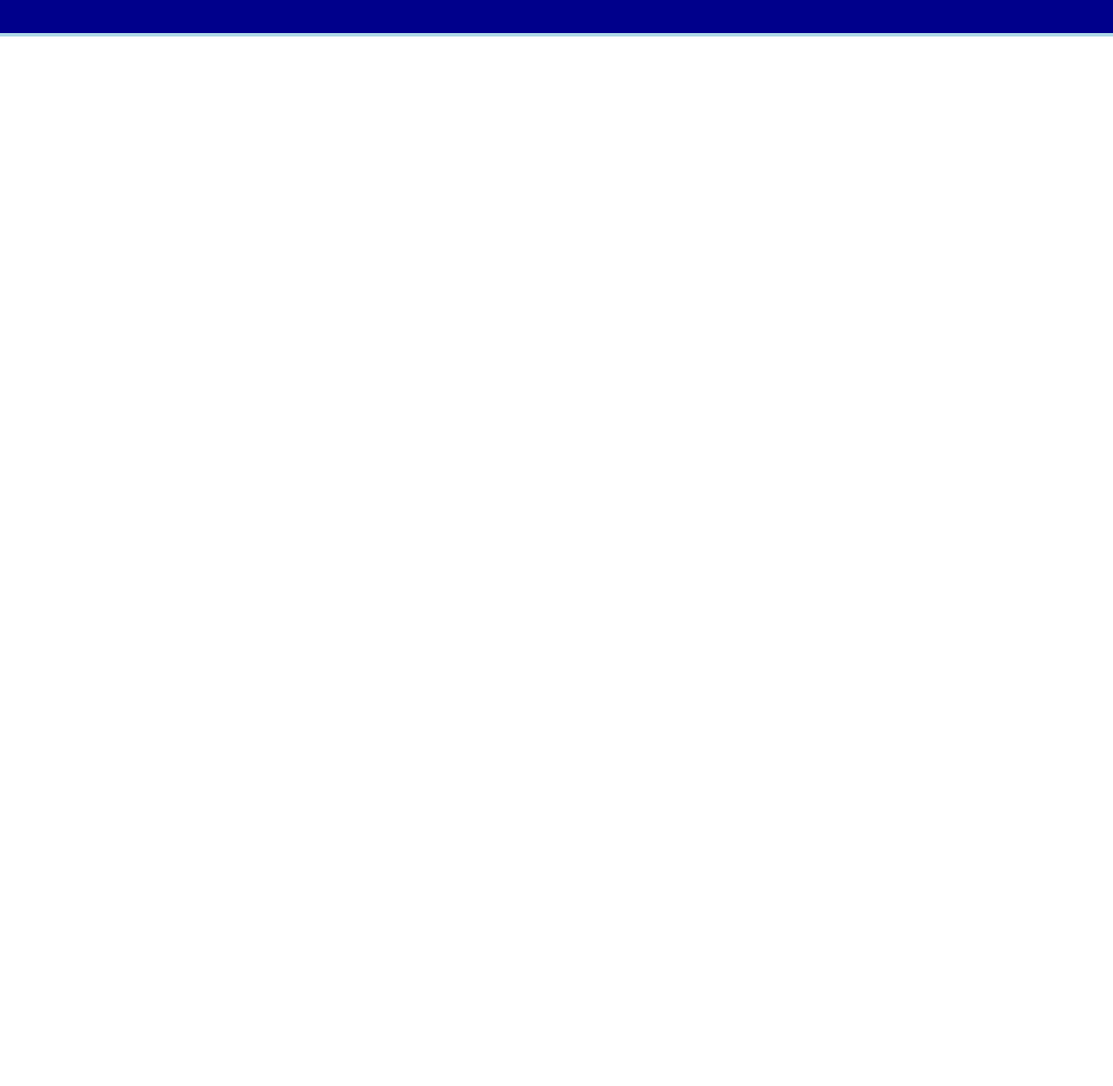
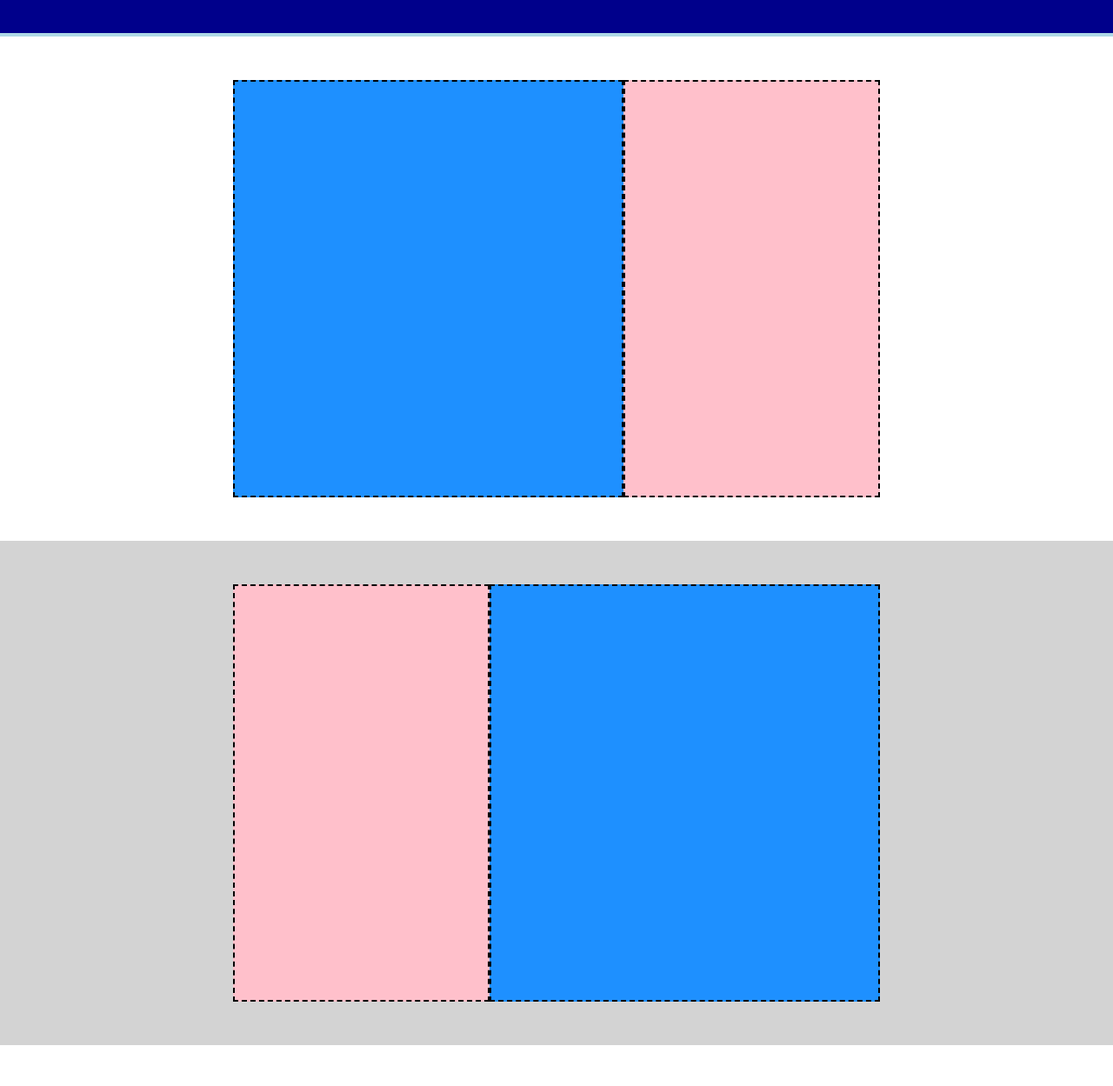
Before and after one commit to giorgiagalbullicavazzini/htmlcss-struttura-discord, a plain HTML site: page index.html in a window 1280 px wide. Shown: the part 540-1789 px from the top of the page at 87% size. Before the commit the page ends 800 px from the top, so only its background shows below. Drawn offline with Linux system fonts and the light colour scheme.

Commit message:
Inizio main

```diff
--- a/css/style.css
+++ b/css/style.css
@@ -44,6 +44,23 @@ Debug
   background-color: #EE82EE;
   border: 2px dashed;
   height: 400px;
+}
+
+.debug section:nth-child(even) {
+  background-color: #D3D3D3;
+}
+
+.debug section > * {
+  border: 2px dashed;
+  height: 480px;
+}
+
+.debug .big-box {
+  background-color: #1E90FF;
+}
+
+.debug .small-box {
+  background-color: #FFC0CB;
 }
 
 /*
@@ -101,3 +118,23 @@ Header bottom
   width: 50%;
   margin: auto;
 }
+
+/*
+===========
+Main
+===========
+*/
+
+main section {
+  display: flex;
+  justify-content: center;
+  padding: 50px;
+}
+
+section .big-box {
+  width: 38%;
+}
+
+section .small-box {
+  width: 25%;
+}
--- a/index.html
+++ b/index.html
@@ -44,7 +44,28 @@
   <!-- // Header -->
 
   <!-- Main -->
-  <main></main>
+  <main>
+    <!-- Section -->
+    <section>
+      <div class="big-box"></div>
+      <div class="small-box"></div>
+    </section>
+    <!-- // Section -->
+
+    <!-- Section -->
+    <section>
+      <div class="small-box"></div>
+      <div class="big-box"></div>
+    </section>
+    <!-- // Section -->
+
+    <!-- Section -->
+    <section>
+      <div class="big-box"></div>
+      <div class="small-box"></div>
+    </section>
+    <!-- // Section -->
+  </main>
   <!-- // Main -->
 
   <!-- Footer -->
```
